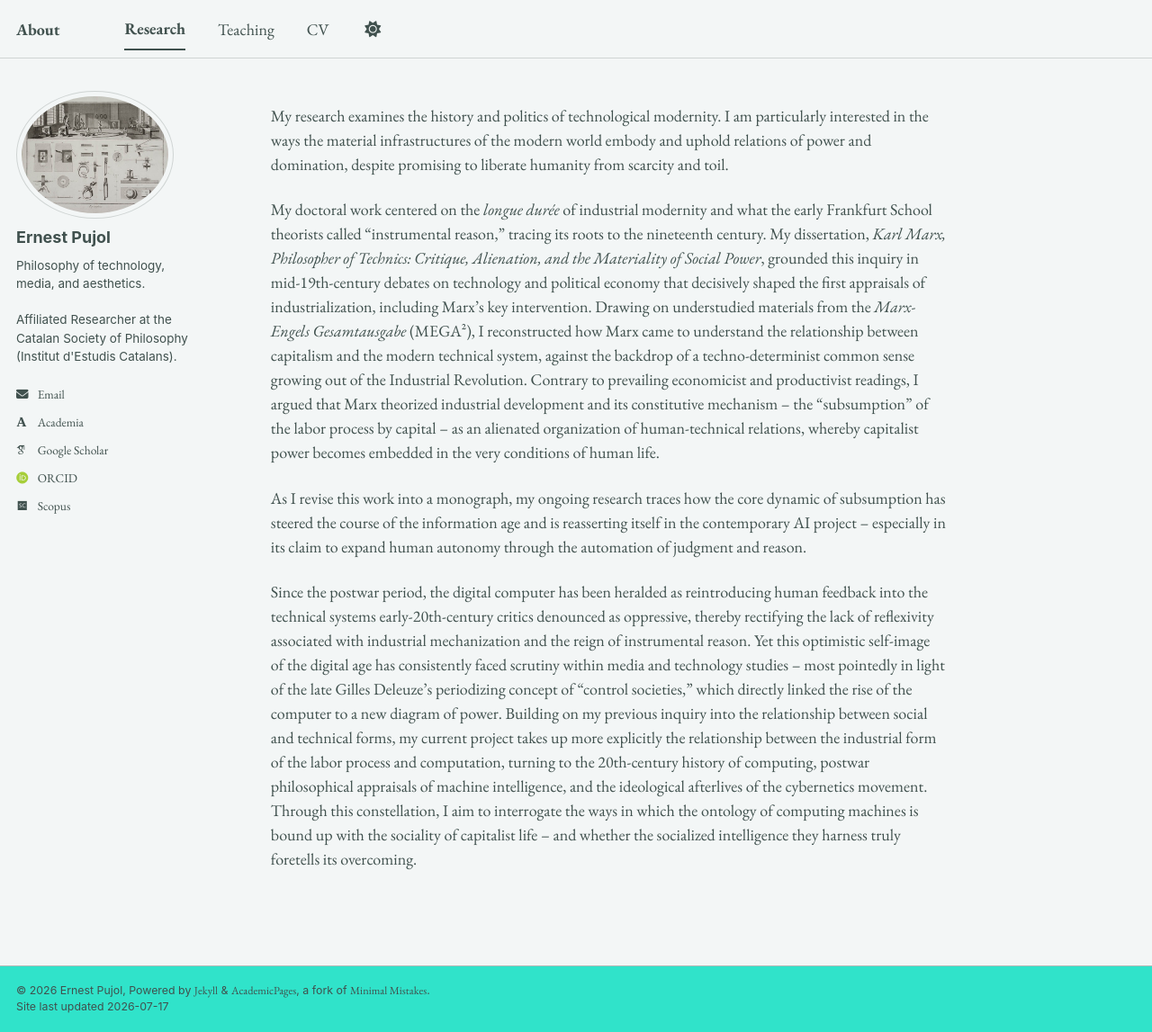
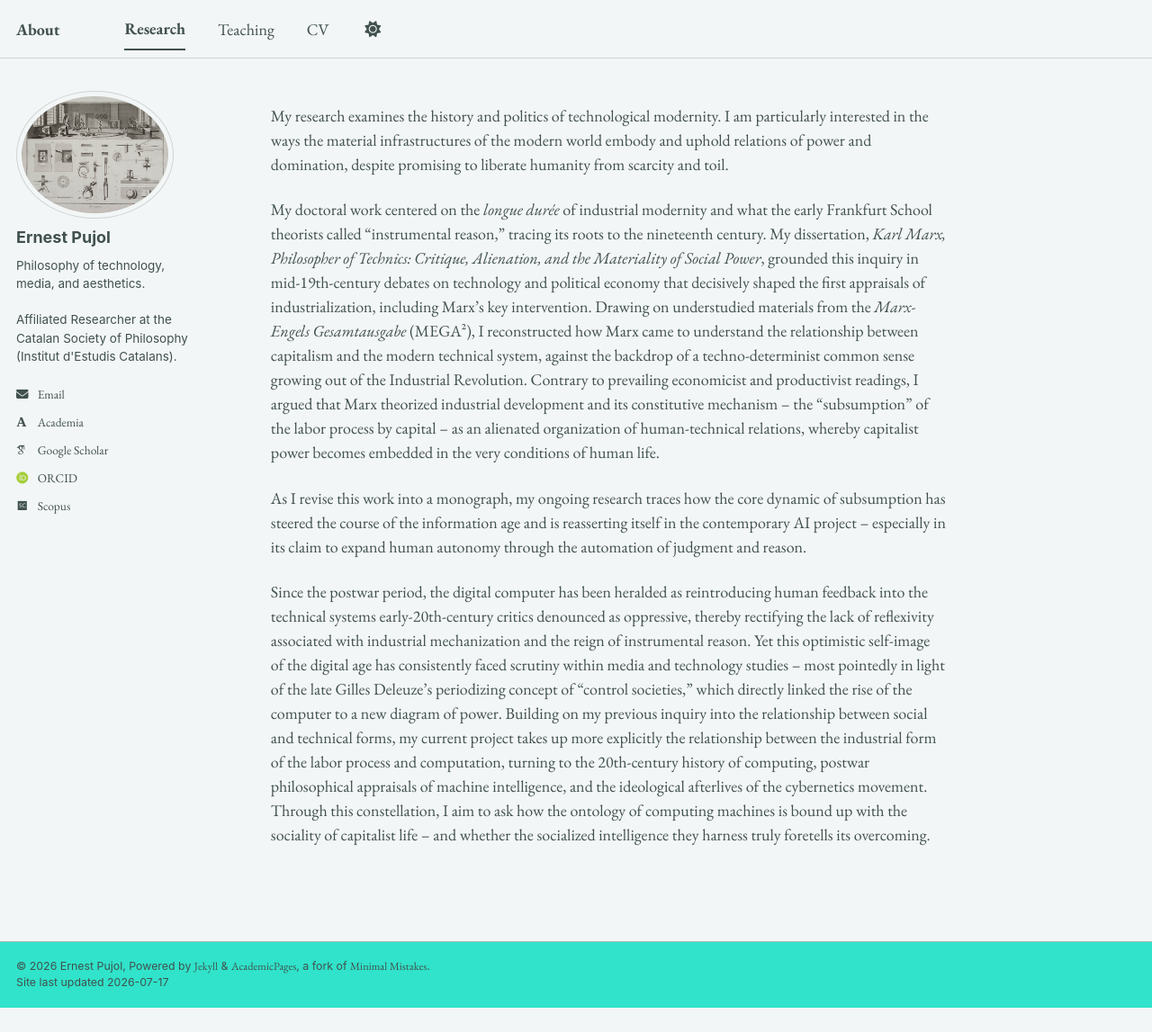
Before and after one commit to epujol90/epujol90.github.io, a Jekyll site: the page built from _pages/research.md, in a window 1280 px wide and 1147 px high. Shown: the whole window at 90% size. Built offline with Jekyll 4.4.1, drawn with Linux system fonts in a browser that asks for light colours; some web fonts are replaced; a script bundle is joined from its source files by our own code; library files that are not in the unit come from our copies.

Commit message:
Update research.md

```diff
--- a/_pages/research.md
+++ b/_pages/research.md
@@ -11,4 +11,4 @@ My doctoral work centered on the _longue durée_ of industrial modernity and wha
 
 As I revise this work into a monograph, my ongoing research traces how the core dynamic of subsumption has steered the course of the information age and is reasserting itself in the contemporary AI project -- especially in its claim to expand human autonomy through the automation of judgment and reason.
 
-Since the postwar period, the digital computer has been heralded as reintroducing human feedback into the technical systems early-20th-century critics denounced as oppressive, thereby rectifying the lack of reflexivity associated with industrial mechanization and the reign of instrumental reason. Yet this optimistic self-image of the digital age has consistently faced scrutiny within media and technology studies -- most pointedly in light of the late Gilles Deleuze's periodizing concept of “control societies," which directly linked the rise of the computer to a new diagram of power. Building on my previous inquiry into the relationship between social and technical forms, my current project takes up more explicitly the relationship between the industrial form of the labor process and computation, turning to the 20th-century history of computing, postwar philosophical appraisals of machine intelligence, and the ideological afterlives of the cybernetics movement. Through this constellation, I aim to interrogate the ways in which the ontology of computing machines is bound up with the sociality of capitalist life -- and whether the socialized intelligence they harness truly foretells its overcoming.
+Since the postwar period, the digital computer has been heralded as reintroducing human feedback into the technical systems early-20th-century critics denounced as oppressive, thereby rectifying the lack of reflexivity associated with industrial mechanization and the reign of instrumental reason. Yet this optimistic self-image of the digital age has consistently faced scrutiny within media and technology studies -- most pointedly in light of the late Gilles Deleuze's periodizing concept of “control societies," which directly linked the rise of the computer to a new diagram of power. Building on my previous inquiry into the relationship between social and technical forms, my current project takes up more explicitly the relationship between the industrial form of the labor process and computation, turning to the 20th-century history of computing, postwar philosophical appraisals of machine intelligence, and the ideological afterlives of the cybernetics movement. Through this constellation, I aim to ask how the ontology of computing machines is bound up with the sociality of capitalist life -- and whether the socialized intelligence they harness truly foretells its overcoming.
```
